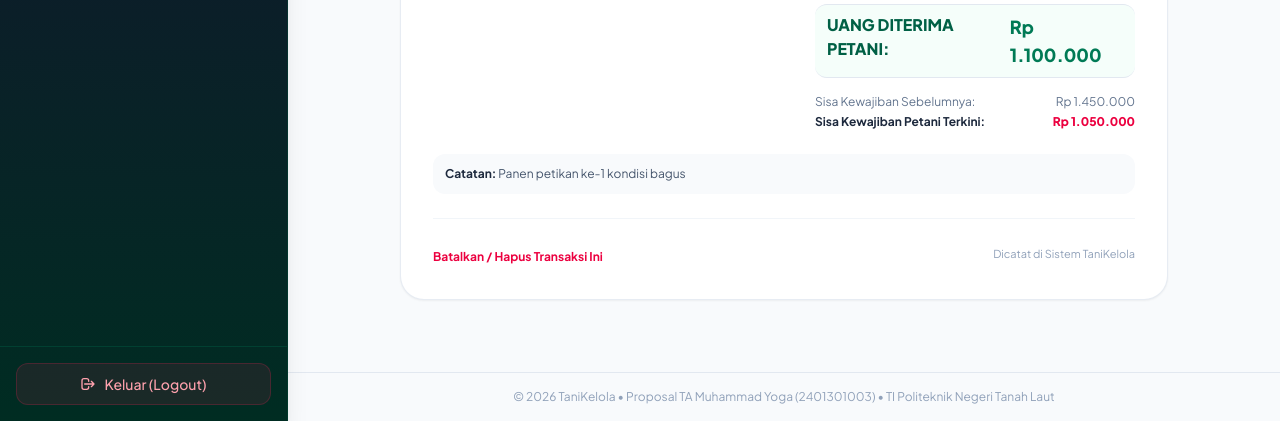
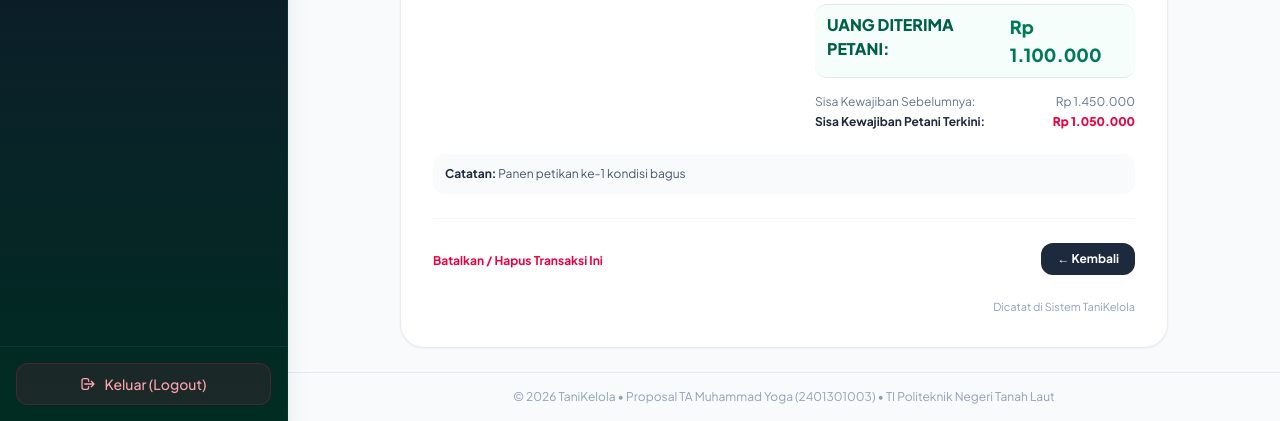
Before and after one commit to muhamadyoga111new-sketch/TaniKelola, a Laravel app: page /pengepul/transaksi/1 in a window 1280 px wide. Shown: the part 845-1266 px from the top of the page. Run offline with Laravel 12, Linux system fonts and the light colour scheme; a user stored in the database is signed in; data comes from the database, SQL or seed files in the repository; style sheets or scripts are compiled from the project's sources.

Commit message:
Detail transaksi: tombol Kembali juga di bawah, bukan hanya di atas

```diff
--- a/resources/views/pengepul/transaksi/show.blade.php
+++ b/resources/views/pengepul/transaksi/show.blade.php
@@ -177,8 +177,11 @@
                 </button>
             </form>
 
-            <span class="text-[11px] text-slate-400">Dicatat di Sistem TaniKelola</span>
+            <a href="{{ $backUrl }}" class="px-4 py-2 rounded-xl bg-slate-800 hover:bg-slate-700 text-white text-xs font-bold transition">
+                &larr; Kembali
+            </a>
         </div>
+        <p class="text-[11px] text-slate-400 text-right">Dicatat di Sistem TaniKelola</p>
 
     </div>
 
```
